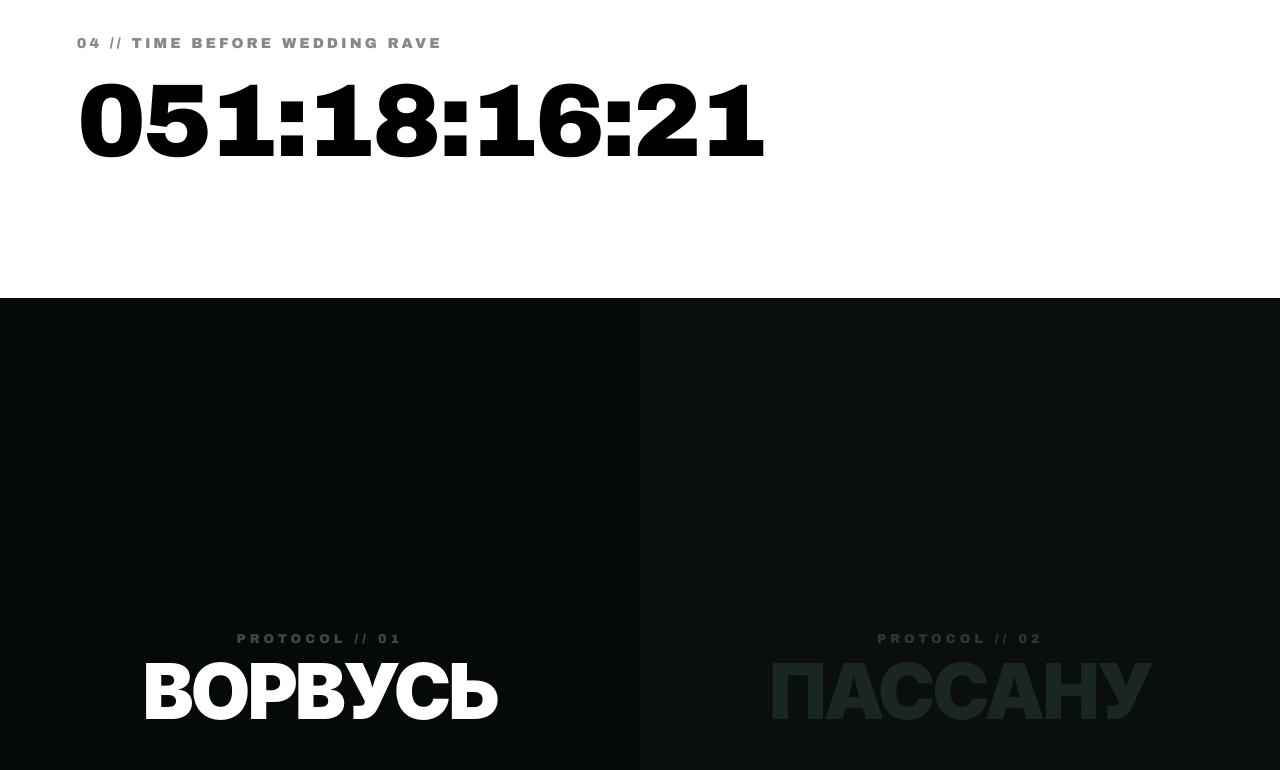
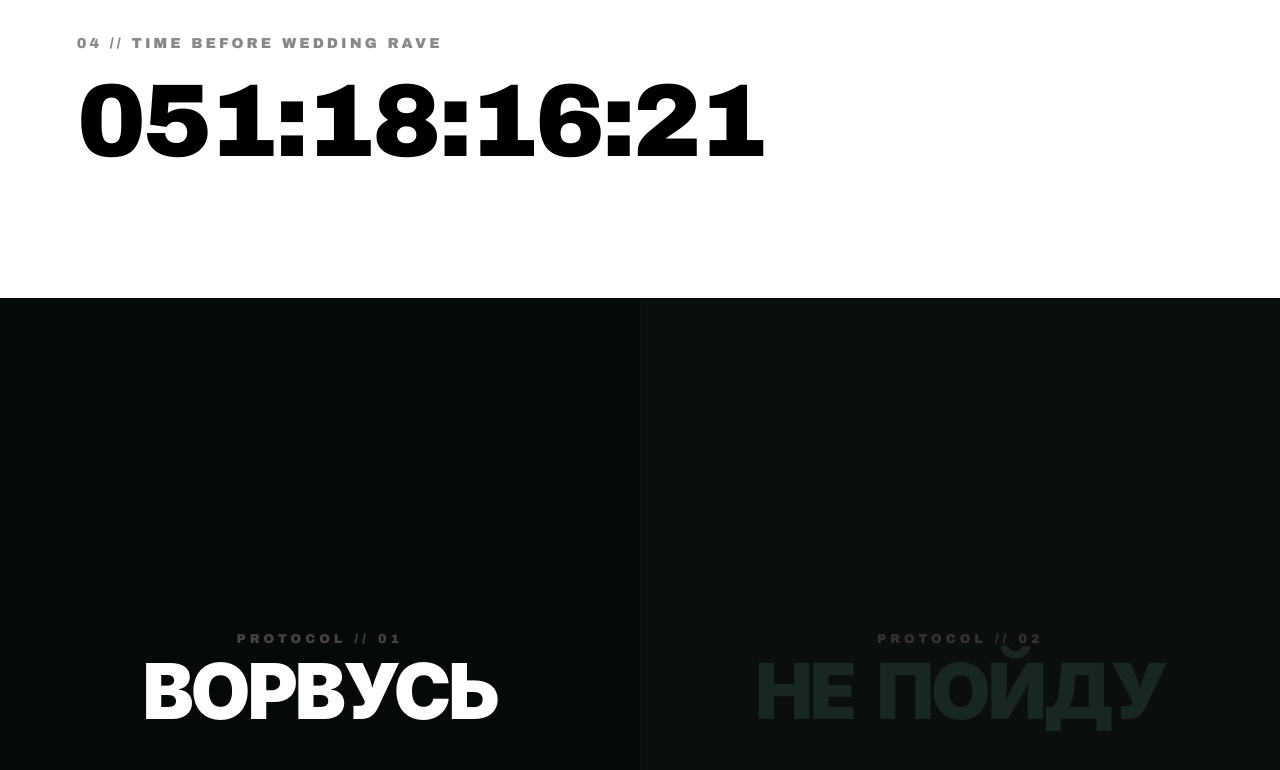
Before and after one commit to SleepKidd/Vanguard-Wedding-Luxury, a plain HTML site: page index.html in a window 1280 px wide. Shown: the part 1451-2221 px from the top of the page. Drawn offline with Linux system fonts and the light colour scheme.

Commit message:
Update index.html

```diff
--- a/index.html
+++ b/index.html
@@ -287,7 +287,7 @@
         <!-- ВАРИАНТ 2: ПАССАНУ -->
         <div class="wedding-gate-plate wedding-plate-no" id="wedding-no">
             <div style="font-size: 0.8rem; letter-spacing: 4px; color: #333; margin-bottom: 15px; font-weight: 900;">PROTOCOL // 02</div>
-            <div class="wedding-label" style="color: #1a2622;">ПАССАНУ</div>
+            <div class="wedding-label" style="color: #1a2622;">НЕ ПОЙДУ</div>
             <div class="wedding-subtext">ОТКЛОНИТЬ ДОСТУП</div>
         </div>
 
```
